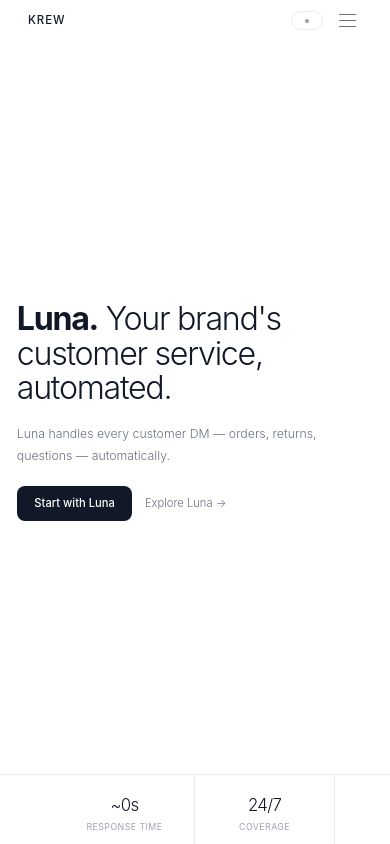
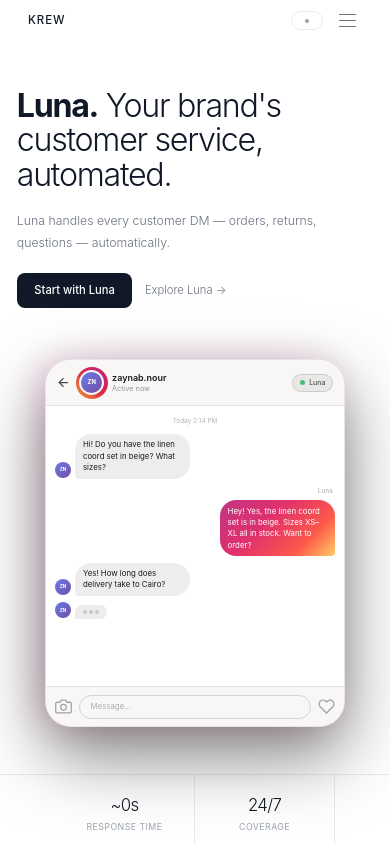
Before and after one commit to mbakry484/Krew-Ai-Frontend, a Next.js app: page / in a window 390 px wide. Shown: the top 844 px of the page. Built offline with nearby package versions, Linux system fonts and the light colour scheme.

Commit message:
mobile edits v1

```diff
--- a/app/dashboard/luna/conversations/page.tsx
+++ b/app/dashboard/luna/conversations/page.tsx
@@ -390,7 +390,7 @@ function ConversationsContent() {
       <div className="flex flex-1 overflow-hidden">
         <LunaSidebar />
 
-        <main className="flex-1 flex flex-col overflow-hidden bg-background2">
+        <main className="flex-1 flex flex-col overflow-hidden bg-background2 max-md:pt-12">
 
           {/* Top bar */}
           <div className="flex items-end px-6 pt-5 pb-0 bg-background border-b border-border shrink-0">
--- a/app/dashboard/luna/exchanges-refunds/page.tsx
+++ b/app/dashboard/luna/exchanges-refunds/page.tsx
@@ -220,8 +220,8 @@ export default function ExchangesRefundsPage() {
       <div className="flex flex-1">
         <LunaSidebar />
 
-        <main className="flex-1 overflow-y-auto bg-background2">
-          <div className="px-8 pt-[1.6rem] pb-0 bg-background2">
+        <main className="flex-1 overflow-y-auto bg-background2 max-md:pt-12">
+          <div className="px-8 max-md:px-4 pt-[1.6rem] pb-0 bg-background2">
             <div className="mb-[1.1rem]">
               <h2 className="text-[1.25rem] font-[400] tracking-[-0.02em] text-text-primary mb-[0.15rem] lowercase">
                 exchanges &amp; refunds
--- a/app/dashboard/luna/issues/page.tsx
+++ b/app/dashboard/luna/issues/page.tsx
@@ -56,9 +56,9 @@ export default function IssuesPage() {
       <div className="flex flex-1">
         <LunaSidebar />
 
-        <main className="flex-1 overflow-y-auto bg-background2">
+        <main className="flex-1 overflow-y-auto bg-background2 max-md:pt-12">
           {/* Top Bar */}
-          <div className="flex items-center justify-between px-8 pt-[1.6rem] pb-0">
+          <div className="flex items-center justify-between px-8 max-md:px-4 pt-[1.6rem] pb-0">
             <div>
               <h2 className="text-[1.4rem] font-[400] tracking-[-0.02em] text-text-primary mb-[0.2rem] lowercase">
                 issues
--- a/app/dashboard/luna/knowledge-base/page.tsx
+++ b/app/dashboard/luna/knowledge-base/page.tsx
@@ -113,9 +113,9 @@ export default function KnowledgeBasePage() {
       <div className="flex flex-1">
         <LunaSidebar />
 
-        <main className="flex-1 overflow-y-auto bg-background2">
+        <main className="flex-1 overflow-y-auto bg-background2 max-md:pt-12">
           {/* Top Bar */}
-          <div className="flex items-center justify-between px-8 pt-6 pb-0">
+          <div className="flex items-center justify-between px-8 max-md:px-4 pt-6 pb-0">
             <div>
               <h2 className="text-[1.4rem] font-[400] tracking-[-0.02em] text-text-primary mb-[0.2rem]">
                 Knowledge Base
--- a/app/dashboard/luna/page.tsx
+++ b/app/dashboard/luna/page.tsx
@@ -82,10 +82,10 @@ export default function LunaOverview() {
       <div className="flex flex-1">
         <LunaSidebar />
 
-        <main className="flex-1 overflow-y-auto bg-background2">
+        <main className="flex-1 overflow-y-auto bg-background2 max-md:pt-12">
 
           {/* Top Bar */}
-          <div className="flex items-center justify-between px-8 pt-[1.6rem] pb-0 flex-wrap gap-3">
+          <div className="flex items-center justify-between px-8 max-md:px-4 pt-[1.6rem] pb-0 flex-wrap gap-3">
             <div>
               <h2 className="text-[1.4rem] font-[400] tracking-[-0.02em] text-text-primary mb-[0.2rem] lowercase">
                 daily support summary
--- a/app/dashboard/luna/reports/page.tsx
+++ b/app/dashboard/luna/reports/page.tsx
@@ -48,9 +48,9 @@ export default function ReportsPage() {
       <div className="flex flex-1">
         <LunaSidebar />
 
-        <main className="flex-1 overflow-y-auto bg-background2">
+        <main className="flex-1 overflow-y-auto bg-background2 max-md:pt-12">
           {/* Top Bar */}
-          <div className="flex items-center justify-between px-8 pt-[1.6rem] pb-0">
+          <div className="flex items-center justify-between px-8 max-md:px-4 pt-[1.6rem] pb-0">
             <div>
               <h2 className="text-[1.4rem] font-[400] tracking-[-0.02em] text-text-primary mb-[0.2rem] lowercase">
                 reports
--- a/app/dashboard/luna/settings/page.tsx
+++ b/app/dashboard/luna/settings/page.tsx
@@ -259,9 +259,9 @@ function SettingsContent() {
       <div className="flex flex-1">
         <LunaSidebar />
 
-        <main className="flex-1 overflow-y-auto bg-background2">
+        <main className="flex-1 overflow-y-auto bg-background2 max-md:pt-12">
           {/* Top Bar */}
-          <div className="px-8 pt-[1.6rem] pb-0">
+          <div className="px-8 max-md:px-4 pt-[1.6rem] pb-0">
             <h2 className="text-[1.4rem] font-[400] tracking-[-0.02em] text-text-primary mb-[0.2rem] lowercase">settings</h2>
             <p className="text-[0.72rem] text-text-secondary">configure Luna for your brand</p>
           </div>
--- a/app/globals.css
+++ b/app/globals.css
@@ -136,7 +136,36 @@ select option:checked {
     grid-template-columns: 1fr;
   }
   .hero-right {
+    display: flex;
+    justify-content: center;
+    padding: 0 0 2.5rem;
+    overflow: visible;
+  }
+  .demo-wrap {
+    height: auto !important;
+    display: flex;
+    justify-content: center;
+    width: 100%;
+  }
+  .demo-desktop-card {
     display: none;
+  }
+  .demo-glow {
+    display: none;
+  }
+  .demo-phone {
+    position: relative !important;
+    bottom: auto !important;
+    left: auto !important;
+    width: 85% !important;
+    max-width: 300px;
+    border-radius: 26px;
+    box-shadow: 0 16px 48px rgba(193, 53, 132, 0.22), 0 8px 24px rgba(0, 0, 0, 0.3);
+  }
+  .hero-left {
+    padding-top: 3rem;
+    padding-bottom: 1.5rem;
+    padding-right: 0;
   }
 }
 
--- a/components/LunaSidebar.tsx
+++ b/components/LunaSidebar.tsx
@@ -152,18 +152,22 @@ export default function LunaSidebar() {
         <SidebarContent />
       </aside>
 
-      {/* Mobile toggle button — sits inside the top bar area of each page */}
+      {/* Mobile top bar */}
+      <div className="hidden max-md:flex fixed top-0 left-0 right-0 h-12 z-[160] items-center px-4 bg-background border-b border-border">
         <button
           onClick={() => setMobileOpen(!mobileOpen)}
-        className="hidden max-md:flex fixed top-3 left-4 z-[160] items-center gap-[5px] bg-background border border-border rounded-[7px] px-[10px] py-[5px] text-[0.72rem] text-text-secondary hover:border-border-md hover:text-text-primary transition-all duration-200"
+          className="flex items-center justify-center w-8 h-8 rounded-[7px] text-text-secondary hover:bg-background3 hover:text-text-primary transition-all duration-200"
+          aria-label="Open menu"
         >
-        <svg className="w-[13px] h-[13px]" viewBox="0 0 24 24" fill="none" stroke="currentColor" strokeWidth="2">
+          <svg className="w-[17px] h-[17px]" viewBox="0 0 24 24" fill="none" stroke="currentColor" strokeWidth="2">
             <line x1="3" y1="6" x2="21" y2="6"/>
             <line x1="3" y1="12" x2="21" y2="12"/>
             <line x1="3" y1="18" x2="21" y2="18"/>
           </svg>
-        Menu
         </button>
+        <span className="flex-1 text-center text-[0.78rem] font-medium tracking-[-0.01em] text-text-primary">Luna</span>
+        <div className="w-8" />
+      </div>
 
       {/* Mobile sidebar overlay */}
       {mobileOpen && (
```
Also changed, not shown: 1 other file (tests, documents, lock files or other folders). Lines whose indentation alone changed are shown as unchanged.
